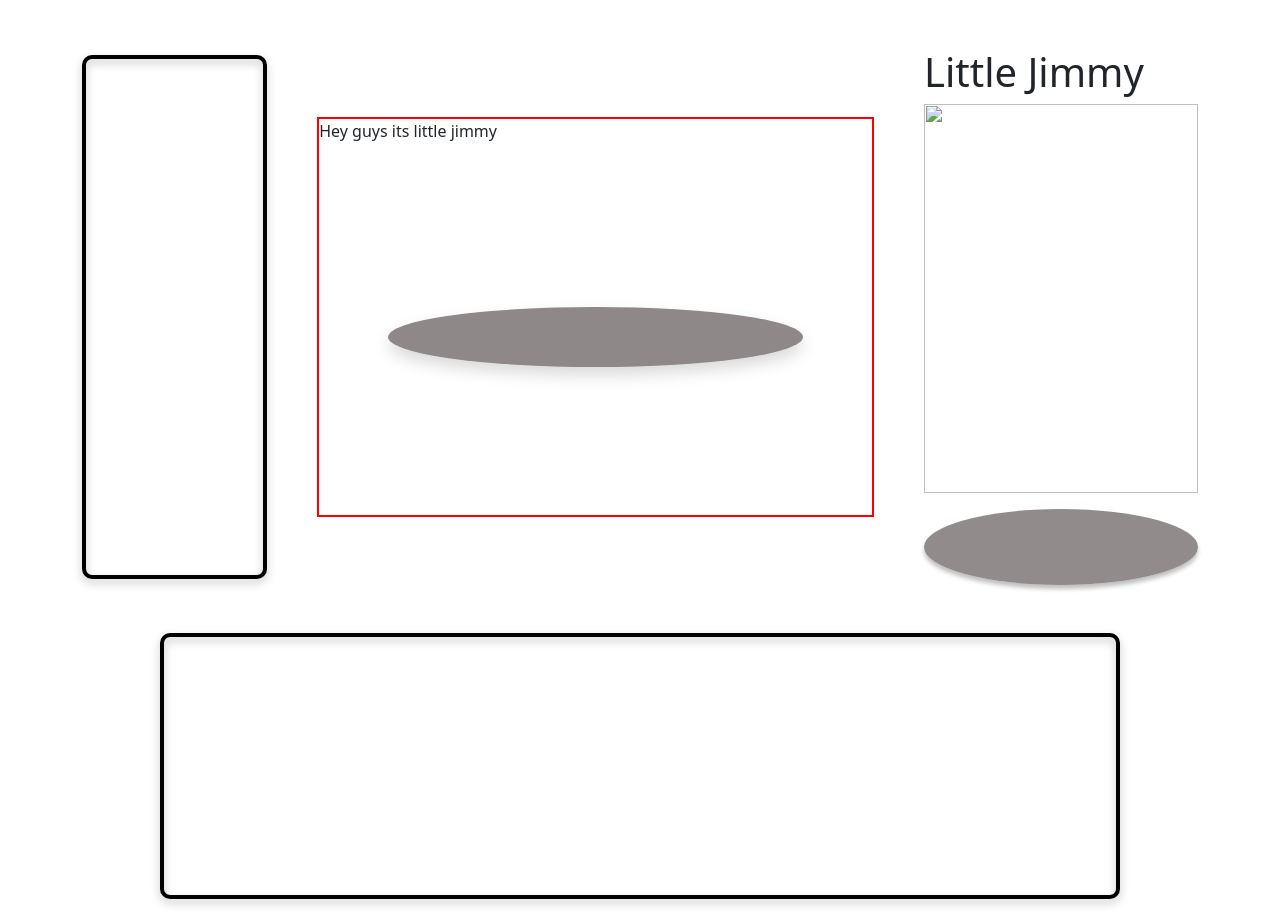
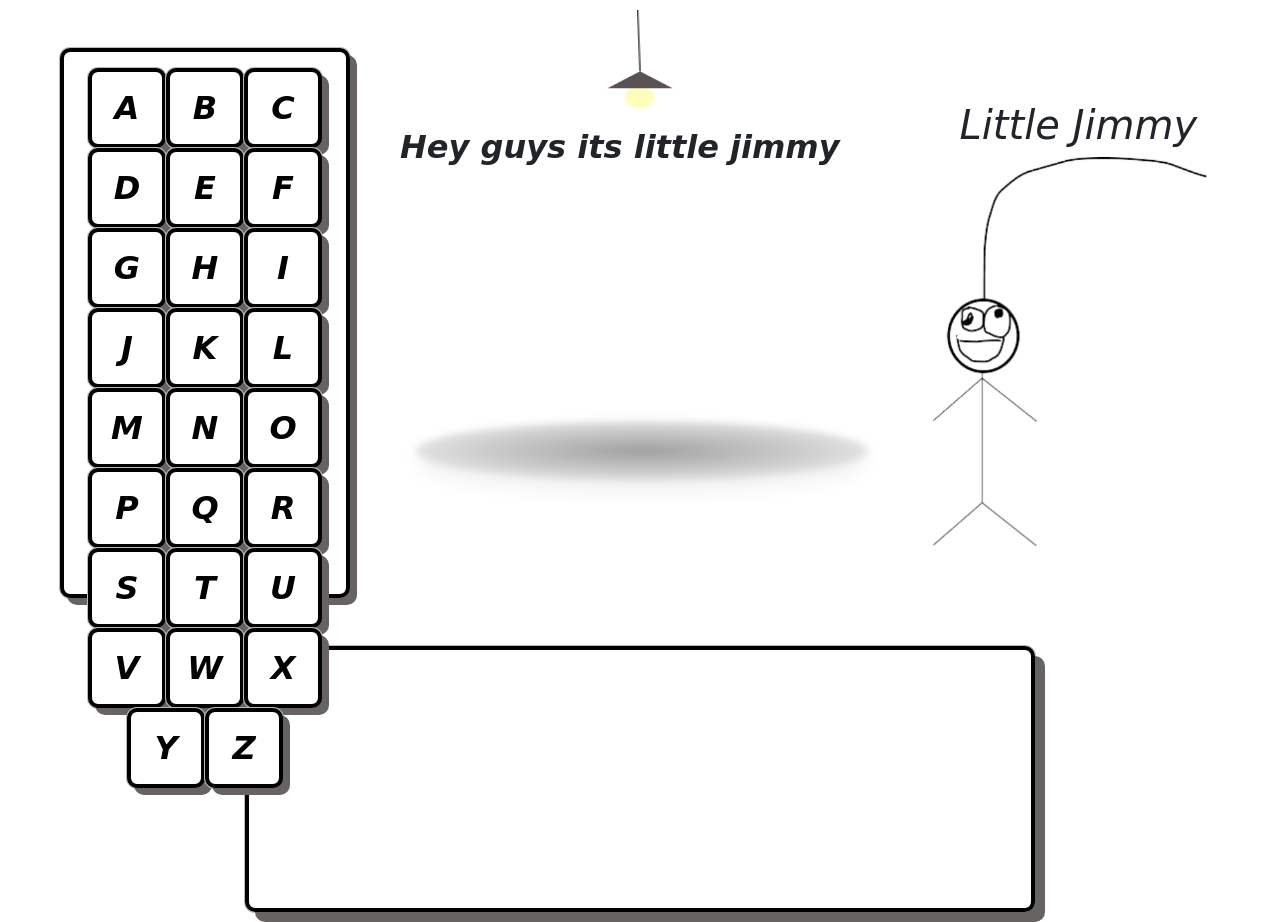
Before and after one commit to nightbomd/HangMan-ahh, a plain HTML site: page index.html in a window 1280 px wide. Drawn offline with nearby package versions, Linux system fonts and the light colour scheme.

Commit message:
started js

```diff
--- a/index.html
+++ b/index.html
@@ -16,36 +16,42 @@
 <body>
 
 <main class="p-5">
-    <div class="container  d-flex flex-column align-items-center justify-content-center">
+    <img class="lightbulb" src="Images/Group 4.png">
+    <div class="container-fluid  d-flex flex-column align-items-center justify-content-center">
 
         <div class="img-placeholder"></div>
 
         <div class="wrapper d-flex flex-row align-items-center justify-content-between">
 
-            <div class="letter-box"></div>
+            <div class="letter-box text-center p-3  col-3" id="letter-box"></div>
 
-            <div class="Nar-text">
-                <p id="narText">Hey guys its little jimmy</p>
-                <div class="shadow"></div>
+            <div class="Nar-text col-5">
+                <p id="narText" class="fs-2"></p>
+                <div class="mb-5"></div>
+                <div class="mb-5"></div>
+                <div class="mb-5"></div>
+                <div class="mb-5"></div>
+                <div class="shadow col-8"></div>
             </div>
 
-            <div class="hang-man">
-                <h1>Little Jimmy</h1>
-                <div class="little-jimmy">
-                    <img class="jimmy-img" src="jimmy.png">
+            <div class="hang-man col-3">
+                <h1 class="text-center">Little Jimmy</h1>
+                <div class="little-jimmy m-auto">
+                    <img class="jimmy-img m-auto" src="Images/jimmy.png">
                 </div>
-                <div class="shadow-2 mt-3"></div>
+
             </div>
 
         </div>
 
     </div>
 
-    <div class="word-box m-auto mt-5"></div>
+    <div class="word-box m-auto mt-5 col-sm-12 col-md-8 col-lg-8 "></div>
 </main>
 
 
     <!-- Bootstrap JavaScript Libraries -->
+     <script src="script.js"></script>
     <script src="https://cdn.jsdelivr.net/npm/@popperjs/core@2.11.8/dist/umd/popper.min.js"
         integrity="sha384-I7E8VVD/ismYTF4hNIPjVp/Zjvgyol6VFvRkX/vR+Vc4jQkC+hVqc2pM8ODewa9r"
         crossorigin="anonymous"></script>
--- a/script.js
+++ b/script.js
@@ -0,0 +1,39 @@
+function updateUi() {
+    window.addEventListener("load", () => {
+        updateNarrative("Hey guys its little jimmy");
+        makeButtons();
+    });
+}
+
+function makeButtons() {
+    const alphabet = "ABCDEFGHIJKLMNOPQRSTUVWXYZ";
+    const letterBox = document.getElementById("letter-box");
+
+    for (let i = 0; i < alphabet.length; i++) {
+        const button = document.createElement("button");
+        button.textContent = alphabet[i];
+        button.classList.add("letter-button");
+        letterBox.appendChild(button);
+    }
+}
+
+function updateNarrative(text) {
+    const narText = document.getElementById("narText");
+
+
+    narText.textContent = "";
+
+    const letters = text.split("");
+
+    letters.forEach((char, index) => {
+        setTimeout(() => {
+            narText.textContent += char;
+        }, index * 50);
+    });
+}
+function updateJimmyText(text) {
+    const narText = document.getElementById("narText");
+    narText.textContent = text;
+}
+
+updateUi();
--- a/styles.css
+++ b/styles.css
@@ -2,62 +2,108 @@
     margin: 0;
     padding: 0;
     box-sizing: border-box;
+    font-family: 'kalam', cursive;
+    font-weight: 800;
+    font-style: italic;
 }
 
+body {
+    height: 100vh;
+}
 .container {
   height: auto;
+  border: 2px solid red;
 }
 
 .wrapper {
     gap: 50px;
-    width: 100%
+    width: 100%;
+
 }
 
 .letter-box {
-    width: 275px;
-    height: 524px;
+    height: 550px;
     border: 4px solid black;
     border-radius: 10px;
-    filter: drop-shadow(0 4px 4px rgba(0, 0, 0, 0.25));
+    box-shadow: 7px 7px 0px #676363, 0 0 0 1px #bfb6b6;
+    transition: transform 0.15s ease, box-shadow 0.15s ease;
+
 }
+.letter-box:hover {
+    transform: translate(-3px, -3px);
+        box-shadow: 10px 10px 0px #111, 0 0 0 1px #111;
 
+}
+.lightbulb {
+    position: absolute;
+    top: 10px;
+    left: 50%;
+    width: 75px;
+    height: 100px;
+     transform: translateX(-50%);
+}
 .Nar-text {
     display: flex;
     flex-direction: column;
     align-items: space-between;
     justify-content: space-between;
     height: 400px;
-    border: 2px solid red;
-    width: 75%;
+
+
+
 }
+.letter-button {
+    width: 78px;
+    height: 80px;
+    border: 4px solid black;
+    border-radius: 10px;
 
+    box-shadow: 7px 7px 0px #676363, 0 0 0 1px #bfb6b6;
+
+    transition: transform 0.15s ease, box-shadow 0.15s ease;
+
+  overflow: hidden;
+  background-color: #fff;
+  font-size: 2rem;
+}
+.letter-button:hover {
+    transform: translate(-3px, -3px);
+    box-shadow: 10px 10px 0px #111, 0 0 0 1px #111;
+}
 .shadow {
-    width: 306px;
     height: 60px;
-    background: #8e8888;
+    background: radial-gradient(ellipse at center, rgba(0,0,0,0.75) 0%, rgba(0,0,0,0.4) 50%, transparent 100%);
     border-radius: 50%;
-    box-shadow: 0 4px 4px 0 rgba(0, 0, 0, 0.25);
-    width: 75%;
+    box-shadow: none;
     margin: auto;
+    filter: blur(3px);
+    transform: scaleX(1.4);
+    animation: shadowFadeColors 10s ease-in-out infinite;
 }
 
 .jimmy-img {
     width: 274px;
     height: 389px;
 }
+.little-jimmy {
+
+
+}
 
 .word-box {
-    width: 960px;
     height: 266px;
     border: 4px solid black;
     border-radius: 10px;
-    filter: drop-shadow(0 4px 4px rgba(0, 0, 0, 0.25));
+    box-shadow: 10px 10px 0px #676363, 0 0 0 1px #bfb6b6;
+    transition: transform 0.15s ease, box-shadow 0.15s ease;
+}
+.word-box:hover {
+    transform: translate(-3px, -3px);
+    box-shadow: 10px 10px 0px #111, 0 0 0 1px #111;
 }
 
-.shadow-2 {
-    border-radius: 429px;
-    background: rgba(86, 77, 77, 0.65);
-    box-shadow: 0 4px 4px 0 rgba(0, 0, 0, 0.25);
-    height: 76px;
-    border-radius: 50%;
+@keyframes shadowFadeColors {
+     0%   { opacity: 1; }
+    50%  { opacity: 0.5; }
+    100% { opacity: 1; }
 }
```
Also changed, not shown: Images/Group 4.png (added).
